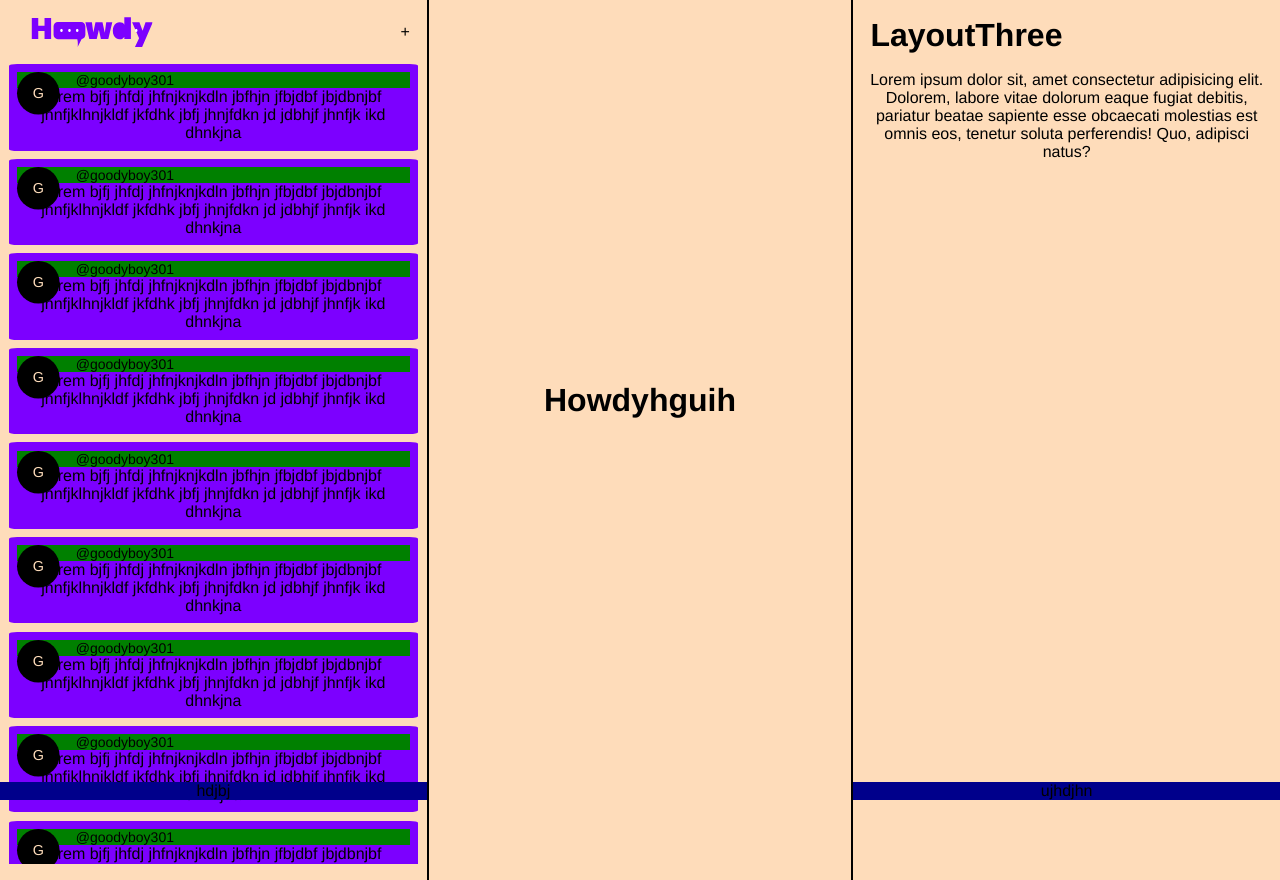
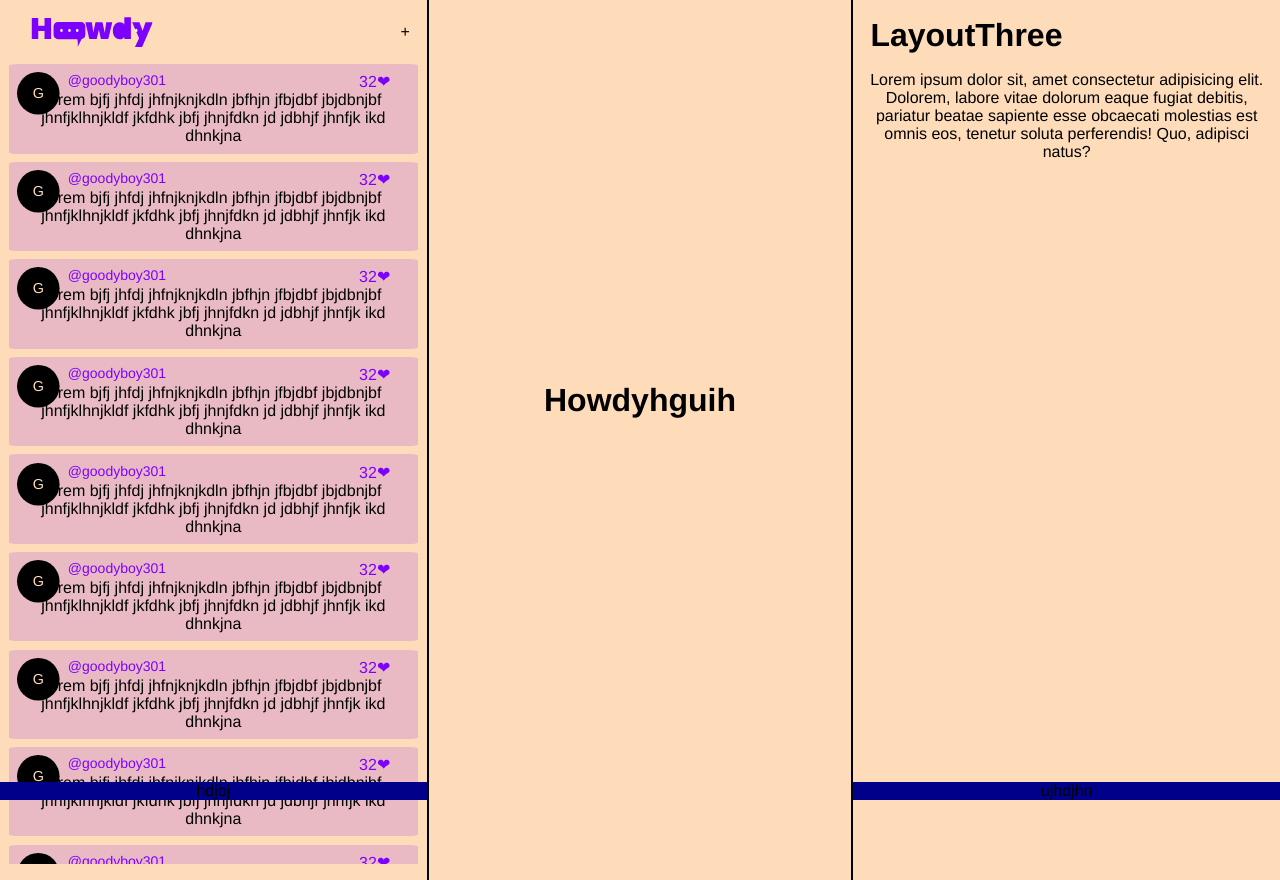
Before and after one commit to GoodyBoy301/Howdy-Frontend, a Vue app: page / in a window 1280 px wide. Built offline with nearby package versions, Linux system fonts and the light colour scheme.

Commit message:
Add like

```diff
--- a/src/App.vue
+++ b/src/App.vue
@@ -19,6 +19,7 @@ export default {
 <style>
 :root {
   --primary: #7c00ff;
+  --primaryO: #7c00ff27;
   --secondary: #fedcba;
 }
 * {
--- a/src/components/LayoutOne/Post.vue
+++ b/src/components/LayoutOne/Post.vue
@@ -3,6 +3,7 @@
     <div class="title">
       <DP addClass="scale">{{ post.author[0] }}</DP>
       <span class="user">{{ post.author }}</span>
+      <span class="like">32❤ </span>
     </div>
     <div>{{ post.content }}</div>
   </article>
@@ -18,21 +19,29 @@ export default {
 
 <style scoped>
 article {
-  background: var(--primary);
+  background: var(--primaryO);
+
   margin-bottom: 2%;
   border-radius: 2%;
   padding: 2%;
 }
 .title {
   position: relative;
-  background: green;
   display: flex;
+  justify-content: space-between;
+  color: var(--primary);
 }
 .user {
-  margin-left: 15%;
+  margin-left: 13%;
   font-size: 14px;
 }
 .user::before {
   content: "@";
 }
+.like {
+  margin-right: 5%;
+}
+.liked {
+  color: red;
+}
 </style>
```
